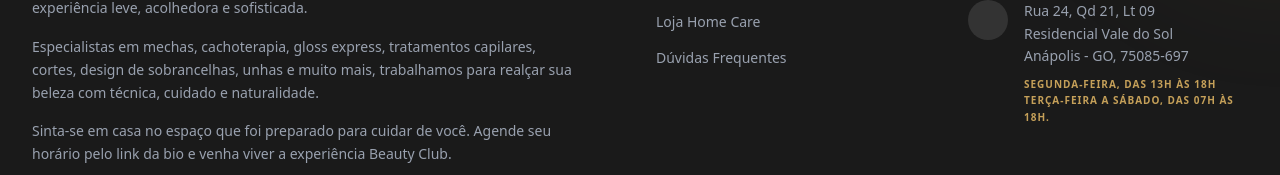
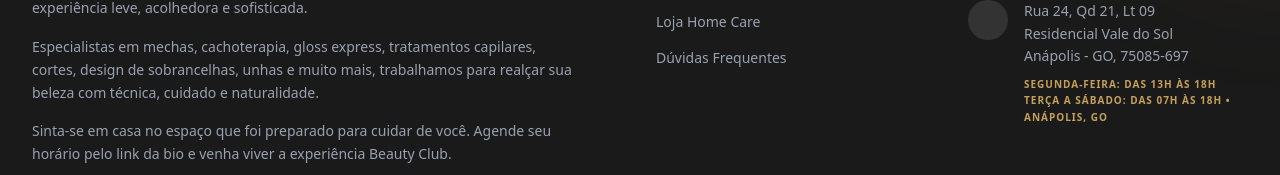
Before and after one commit to guilhermeMiguel123/beauty-club, a Next.js app: page / in a window 1280 px wide. Shown: the part 6599-6774 px from the top of the page. Built offline with nearby package versions, Linux system fonts and the light colour scheme; no server answers; the database is empty; some icons are missing; a web font is replaced by a local one.

Commit message:
fix: blindando inicializacao do firebase

```diff
--- a/components/Footer.tsx
+++ b/components/Footer.tsx
@@ -60,7 +60,10 @@ export default function Footer() {
                   Residencial Vale do Sol<br/>
                   Anápolis - GO, 75085-697
                 </a>
-                <span className="text-[10px] uppercase tracking-widest text-[var(--color-gold)] mt-2 block font-bold"> <p><span>Segunda-feira, das 13h às 18h</span> </p>Terça-feira a sábado, das 07h às 18h.</span>
+                <span className="text-[10px] uppercase tracking-widest text-[var(--color-gold)] mt-2 block font-bold">
+                   Segunda-feira: das 13h às 18h<br />
+                   Terça a sábado: das 07h às 18h • Anápolis, GO
+                </span>
               </div>
             </li>
           </ul>
```
